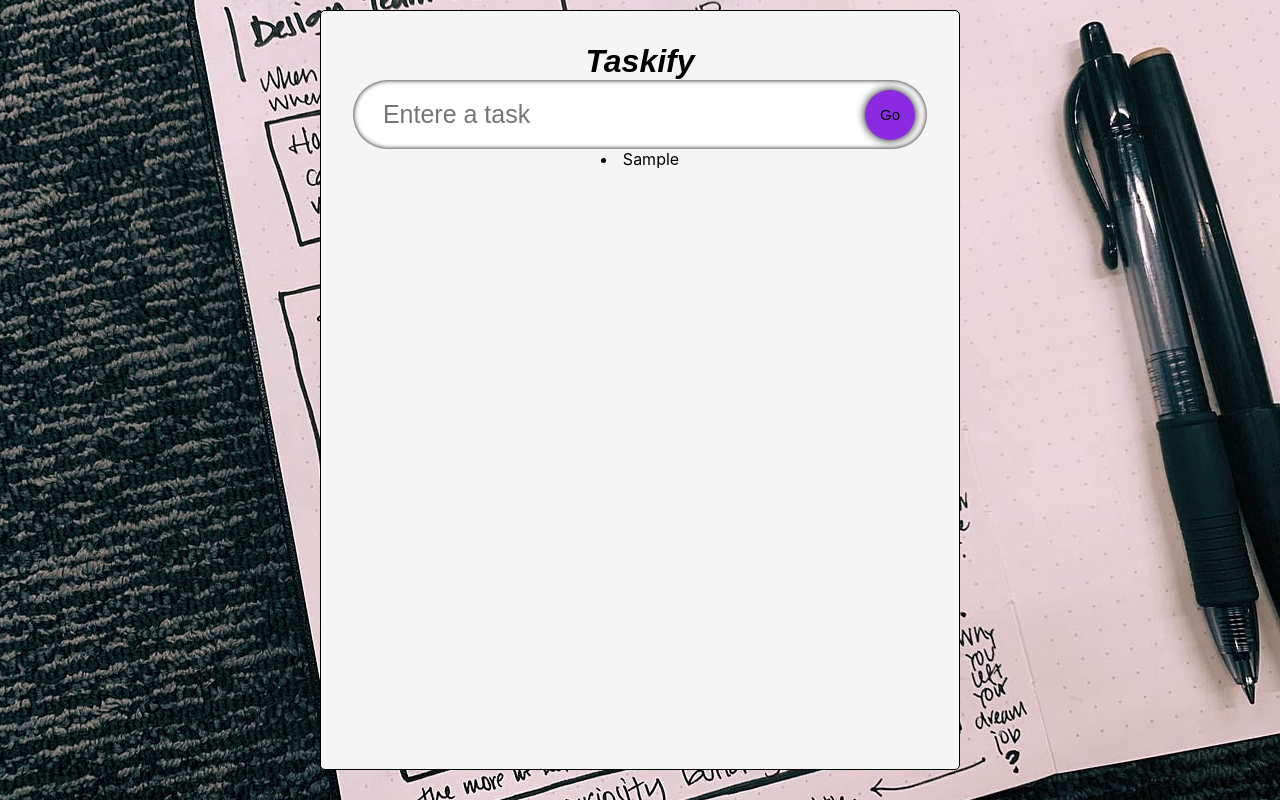
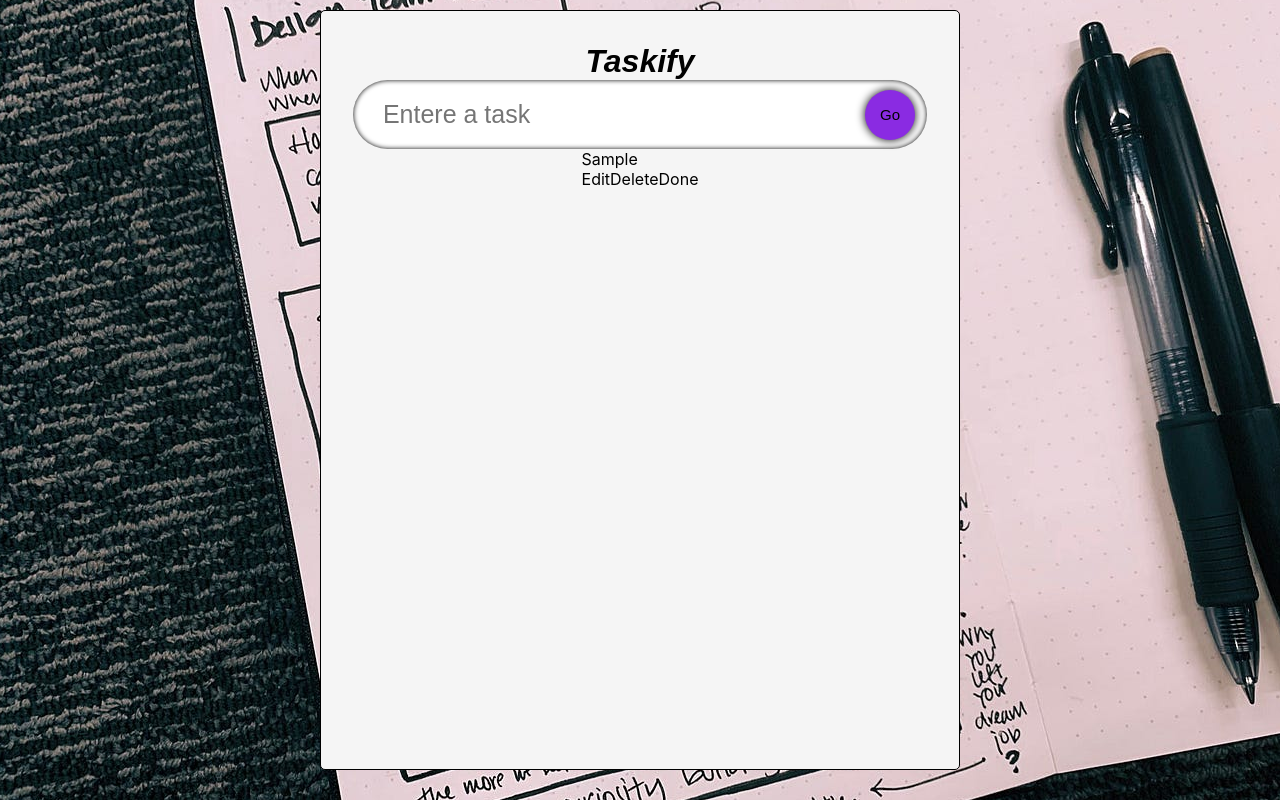
Before and after one commit to Jaypee1414/Task_react_typescript, a React (Create React App) app: page / in a window 1280 px wide. Both pictures are taken after typing "Sample" into the empty fields and a click on the button "Go". Built offline with nearby package versions, Linux system fonts and the light colour scheme; a web font is replaced by a local one.

Commit message:
add todolist and single components

```diff
--- a/src/App.css
+++ b/src/App.css
@@ -82,3 +82,11 @@
   transform: scale(0.8);
   box-shadow: 0 0 5px black;
 }
+
+/* TodoList UI */
+.todos{
+  display: flex;
+  justify-content: space-evenly;
+  width: 90%;
+  flex-wrap: wrap;
+}
--- a/src/App.tsx
+++ b/src/App.tsx
@@ -1,6 +1,7 @@
 import React, { useState } from 'react';
 import './App.css';
 import InputField from './components/InputField';
+import TodoList from './components/TodoList';
 import { todo }  from './Model'
 const App:React.FC=()=>{
 
@@ -20,11 +21,7 @@ const App:React.FC=()=>{
       <div className='container'>
         <h1 className='header'>Taskify</h1>
         <InputField todo={todo} setTodo={setTodo} handleAdd={handleAdd}/>
-        {todos.map((t)=>{
-          return(
-            <li>{t.todo}</li>
-          )
-        })}
+        <TodoList todos={todos} setTodos={setTodos}/>
       </div>
     </div>
   )
--- a/src/components/InputField.tsx
+++ b/src/components/InputField.tsx
@@ -1,5 +1,4 @@
-import React from 'react'
-
+import React, {useRef} from 'react'
 
 interface props{
     todo: string;
@@ -7,9 +6,14 @@ interface props{
     handleAdd : (e:React.FormEvent) => void;
 }
 const InputField: React.FC<props> = ({todo, setTodo, handleAdd}) => {
+    const inputRef = useRef<HTMLInputElement>(null);
   return (
-    <form className='input' onSubmit={(e)=>handleAdd(e)}>
+    <form className='input' onSubmit={(e)=>{
+        handleAdd(e);
+        inputRef.current?.blur();
+        }}>
         <input
+            ref={inputRef}
             type="text"
             value={todo}
             onChange={(e)=>setTodo(e.target.value)}
--- /dev/null
+++ b/src/components/Single.tsx
@@ -0,0 +1,24 @@
+import React from 'react'
+import { todo } from '../Model'
+type props ={
+    todo: todo;
+    todos: todo[];
+    setTodos :  React.Dispatch<React.SetStateAction<todo[]>>;
+
+
+}
+
+function Single({todo, todos, setTodos} : props) {
+  return (
+    <form className='todos-single'>
+        <span className='todos-text'>{todo.todo}</span>
+        <div className=''>
+            <span className='icon'>Edit</span>
+            <span className='icon'>Delete</span>
+            <span className='icon'>Done</span>
+        </div>
+    </form>
+  )
+}
+
+export default Single
--- /dev/null
+++ b/src/components/TodoList.tsx
@@ -0,0 +1,26 @@
+import React from 'react'
+import {todo} from '../Model'
+import Single from './Single';
+
+interface props{
+    todos : todo[];
+    setTodos:  React.Dispatch<React.SetStateAction<todo[]>>;
+}
+
+const TodoList:React.FC<props>= ({todos, setTodos}) => {
+  return (
+    <div className='todos'>
+        {todos.map((todo)=>(
+            <Single
+                todo={todo}
+                key={todo.id}
+                todos={todos}
+                setTodos={setTodos}
+
+            />
+        ))}
+    </div>
+  )
+}
+
+export default TodoList
```
